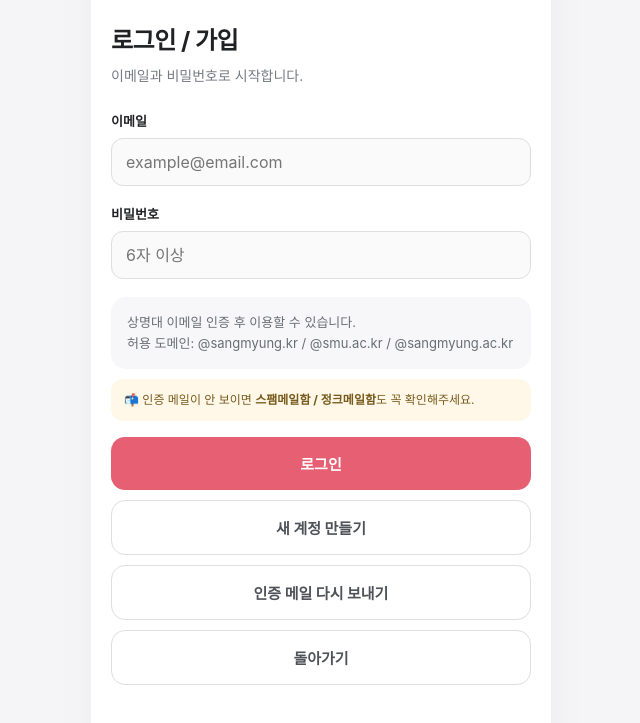
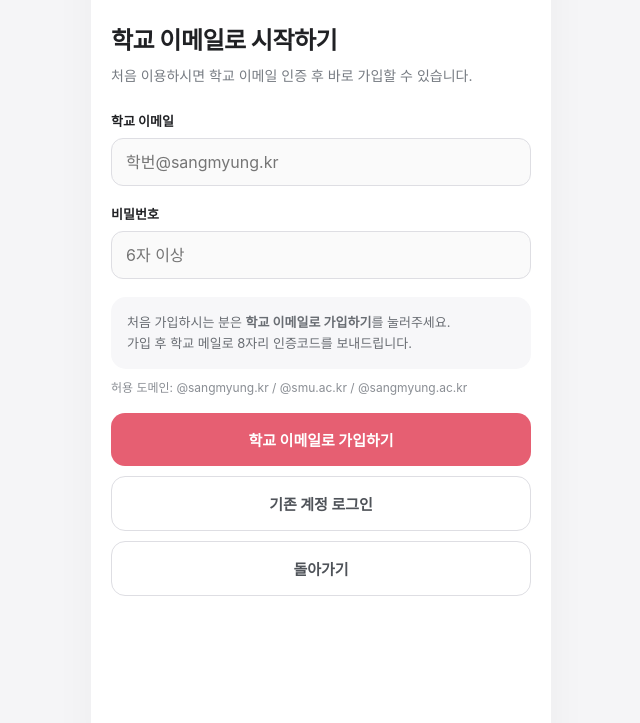
Before and after one commit to usernameisuser11/everytimematch, a website: page index.html in a window 1280 px wide. Both pictures are taken after a click on the button "시작하기". Shown: the part 65-788 px from the top of the page, without its empty margins (319-959 px from the left). Drawn offline with nearby package versions, Linux system fonts and the light colour scheme.

Commit message:
fix: clarify school email signup flow

```diff
--- a/index.html
+++ b/index.html
@@ -86,14 +86,16 @@
   </section>
 
   <section id="auth" class="screen">
-    <div class="section-head"><h2>로그인 / 가입</h2><p class="muted">이메일과 비밀번호로 시작합니다.</p></div>
-    <div class="field"><label for="email">이메일</label><input id="email" type="email" autocomplete="email" placeholder="example@email.com"></div>
+    <div class="section-head"><h2>학교 이메일로 시작하기</h2><p class="muted">처음 이용하시면 학교 이메일 인증 후 바로 가입할 수 있습니다.</p></div>
+    <div class="field"><label for="email">학교 이메일</label><input id="email" type="email" autocomplete="email" placeholder="학번@sangmyung.kr"></div>
     <div class="field"><label for="password">비밀번호</label><input id="password" type="password" autocomplete="current-password" minlength="6" placeholder="6자 이상"></div>
-    <div class="notice" style="margin-top:0">상명대 이메일 인증 후 이용할 수 있습니다.<br>허용 도메인: @sangmyung.kr / @smu.ac.kr / @sangmyung.ac.kr</div>
-    <div class="mail-tip">📬 인증 메일이 안 보이면 <strong>스팸메일함 / 정크메일함</strong>도 꼭 확인해주세요.</div>
-    <button class="primary" id="loginBtn">로그인</button>
-    <button class="secondary" id="signupBtn">새 계정 만들기</button>
-    <button class="secondary" id="resendBtn">인증 메일 다시 보내기</button>
+    <div class="notice" style="margin-top:0">
+      처음 가입하시는 분은 <strong>학교 이메일로 가입하기</strong>를 눌러주세요.<br>
+      가입 후 학교 메일로 8자리 인증코드를 보내드립니다.
+    </div>
+    <div class="small" style="margin-top:10px">허용 도메인: @sangmyung.kr / @smu.ac.kr / @sangmyung.ac.kr</div>
+    <button class="primary" id="signupBtn">학교 이메일로 가입하기</button>
+    <button class="secondary" id="loginBtn">기존 계정 로그인</button>
     <button class="secondary" onclick="go('home')">돌아가기</button>
     <div id="authStatus" class="status"></div>
   </section>
@@ -447,7 +449,7 @@
       await routeFromSession();
     }else{
       openVerifyCode(email);
-      status("verifyCodeStatus","인증코드를 보냈습니다. 받은편지함과 스팸/정크메일함을 확인해주세요.","ok");
+      status("verifyCodeStatus","가입이 완료되었습니다. 학교 메일로 보낸 8자리 인증코드를 입력해주세요. 메일이 안 보이면 스팸/정크메일함도 확인해주세요.","ok");
     }
   }
 
@@ -830,7 +832,6 @@
   $("editProfileBtn").addEventListener("click",async()=>{await loadProfileForm();go("register");});
   $("deleteAccountBtn").addEventListener("click",deleteMyAccount);
   $("refreshBlocksBtn").addEventListener("click",loadBlockedUsers);
-  $("resendBtn").addEventListener("click",()=>resendVerification("authStatus"));
   $("verifyCodeBtn").addEventListener("click",verifySignupCode);
   $("verifyCodeResendBtn").addEventListener("click",()=>resendVerification("verifyCodeStatus"));
   $("verifyCodeBackBtn").addEventListener("click",()=>{
```
